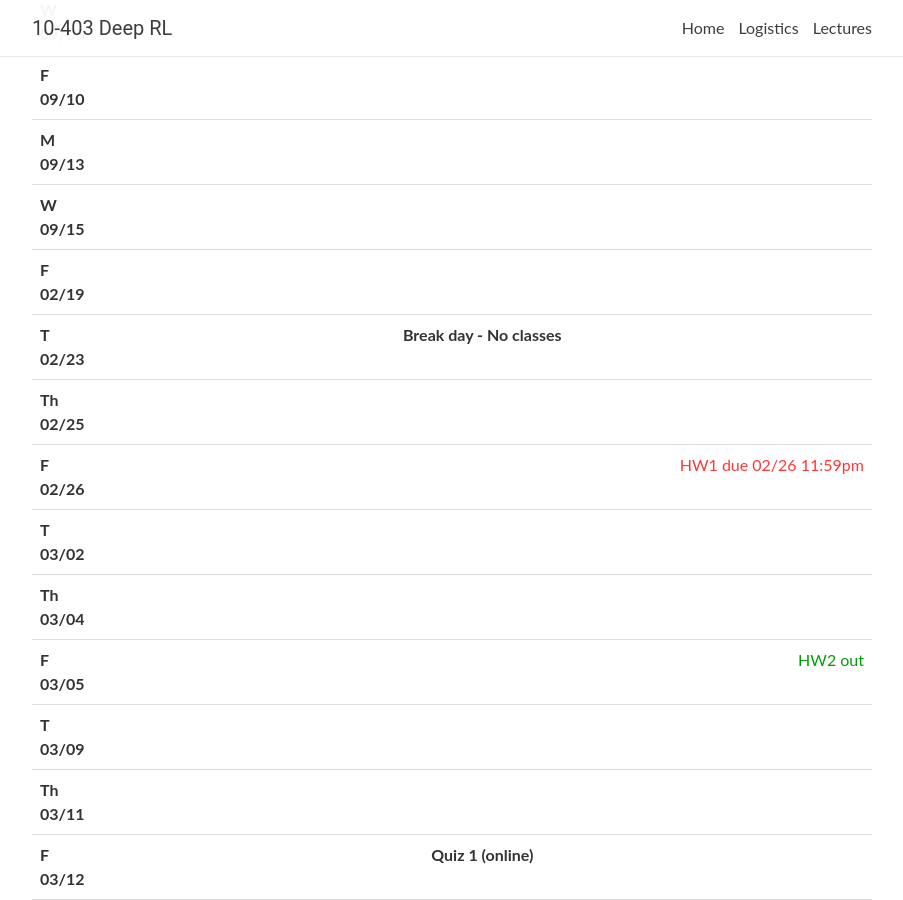
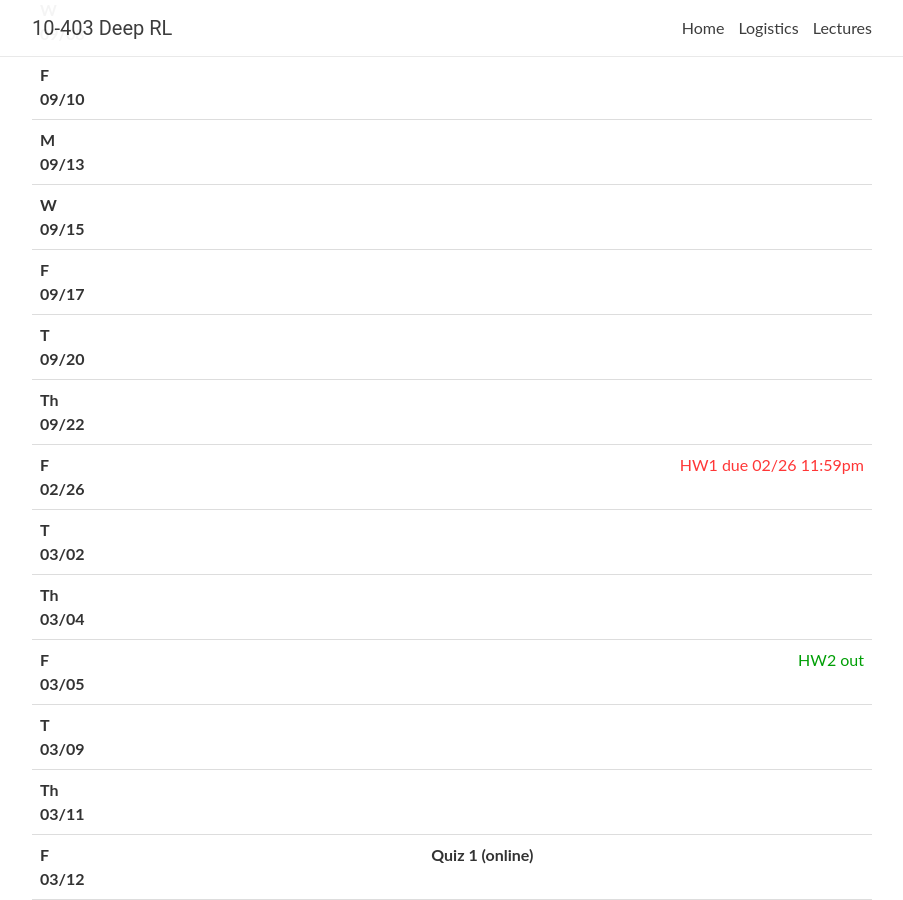
Before and after one commit to cmudeeprl/403website_s22, a Jekyll site: the page built from _pages/lectures.md, in a window 1280 px wide and 900 px high, scrolled down 484 px. Shown: the whole window, without its empty margins (188-1091 px from the left). Built offline with Jekyll 4.4.1, drawn with Linux system fonts in a browser that asks for light colours; nearby versions of some CDN libraries; comment, search, counter and statistics services are not loaded.

Commit message:
Updates to lectures

```diff
--- a/_data/lectures.yml
+++ b/_data/lectures.yml
@@ -162,29 +162,29 @@
 #     - Goodfellow et al. <a href="https://papers.nips.cc/paper/5423-generative-adversarial-nets.pdf" target="_blank">Generative Adversarial Nets</a>
 #   logistics:
 
-- date: F 02/19
+- date: F 09/17
   lecturer:
   title:
   recitation: >
     <strong>HW1</strong>
-  slides: https://cmudeeprl.github.io/403_website/assets/lectures/s21/s21_rec3_hw1.pdf
-  video: https://scs.hosted.panopto.com/Panopto/Pages/Viewer.aspx?id=cf27c4db-c7d0-4b4f-b83a-acd401251580
+  slides:
+  video:
   notes:
   readings:
     # - Doersch <a href="https://arxiv.org/abs/1606.05908" target="_blank">Tutorial on Variational Autoencoders</a>
   logistics:
 
-- date: T 02/23
-  lecturer:
+- date: T 09/20
+  lecturer: Katerina
   title: >
-    <strong> Break day - No classes </strong>
+    <strong>Planning, Monte Carlo Tree Search</strong>
 
-- date: Th 02/25
-  lecturer:
+- date: Th 09/22
+  lecturer: Ruslan
   title: >
-    <strong>Imitation learning with behavior cloning</strong>
-  slides: https://cmudeeprl.github.io/403_website/assets/lectures/s21/s21_lec7_immitation_learning.pdf
-  video: https://scs.hosted.panopto.com/Panopto/Pages/Viewer.aspx?id=72ffba4b-20e2-46fe-81b5-acda011f0d85
+    <strong>Policy gradients, REINFORCE, Actor-Critic Methods (Cont.), Deterministic Policy gradient, Re-parameterized PG</strong>
+  slides:
+  video:
   notes:
   readings:
     - Chen et al. <a href="https://arxiv.org/abs/1912.12294" target="_blank">Learning by Cheating</a>
```
